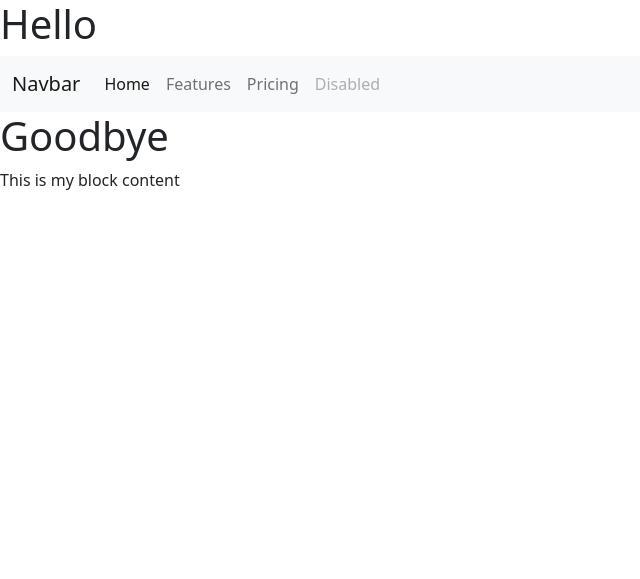
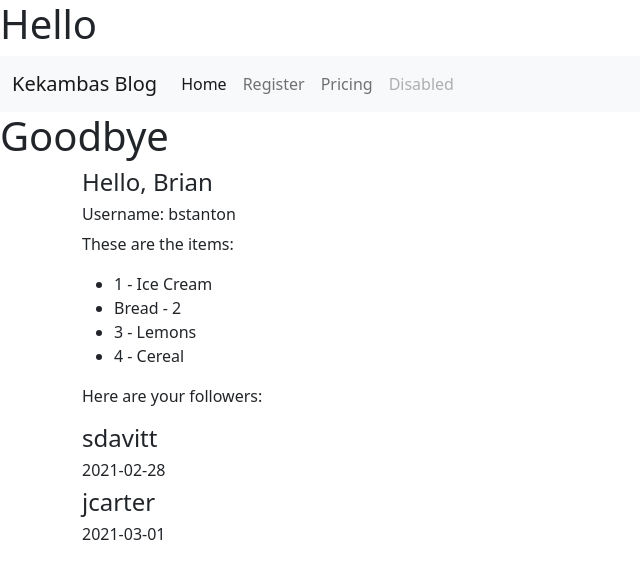
Before and after one commit to fjohngaughan/kekambas_flask_react, a Flask app: page / in a window 1280 px wide. Shown: the top 579 px of the page, without its empty margins (0-640 px from the left). Run offline with Flask 2, Linux system fonts and the light colour scheme; some libraries are stand-ins or nearby versions.

Commit message:
Monday afternoon

```diff
--- a/app/__init__.py
+++ b/app/__init__.py
@@ -1,10 +1,7 @@
 from flask import Flask, render_template
+from config import Config
 
 app = Flask(__name__)
+app.config.from_object(Config)
 
-
-@app.route('/')
-@app.route('/index')
-def hello_world():
-    title = "Kekambas Blog | HOME"
-    return render_template('index.html', title=title)
+from app import routes
--- /dev/null
+++ b/app/routes.py
@@ -0,0 +1,34 @@
+from app import app
+from flask import render_template
+
+@app.route('/')
+@app.route('/index')
+def hello_world():
+    context = {
+        'title': 'Kekambas Blog | HOME',
+        'customer_name': 'Brian',
+        'customer_username': 'bstanton',
+        'items': {
+            1: 'Ice Cream',
+            2: 'Bread',
+            3: 'Lemons',
+            4: 'Cereal'
+        },
+        'followers': [
+            {
+                'username': 'sdavitt',
+                'created_at': '2021-02-28'
+            },
+            {
+                'username': 'jcarter',
+                'created_at': '2021-03-01'
+            }
+        ]
+    }
+    return render_template('index.html', **context)
+
+
+@app.route('/register')
+def register():
+    title = "Kekambas Blog | REGISTER"
+    return render_template('register.html', title=title)
--- a/app/templates/base.html
+++ b/app/templates/base.html
@@ -15,9 +15,11 @@
     {% include 'nav.html' %}
     <h1>Goodbye</h1>
 
-    {% block content %}
+    <div class="container">
+        {% block content %}
 
-    {% endblock content %}
+        {% endblock content %}
+    </div>
 
 
 <script src="https://cdnjs.cloudflare.com/ajax/libs/popper.js/2.5.4/umd/popper.min.js"></script>
--- a/app/templates/index.html
+++ b/app/templates/index.html
@@ -1,5 +1,21 @@
 {% extends 'base.html' %}
 
 {% block content %}
-    <p>This is my block content</p>
+    <h4>Hello, {{ customer_name }}</h4>
+    <h6>Username: {{ customer_username }}</h6>
+    <p>These are the items:</p>
+    <ul>
+        {% for key,item in items.items() %}
+            {% if item == 'Bread' %}
+                <li>{{ item }} - {{ key }}</li>
+            {% else %}
+                <li>{{ key }} - {{ item }}</li>
+            {% endif %}
+        {% endfor %}
+    </ul>
+    <p>Here are your followers:</p>
+    {% for follower in followers %}
+        <h4>{{ follower.username }}</h4>
+        <h6>{{ follower.created_at }}</h6>
+    {% endfor %}
 {% endblock content %}
--- a/app/templates/nav.html
+++ b/app/templates/nav.html
@@ -1,16 +1,13 @@
 <nav class="navbar navbar-expand-lg navbar-light bg-light">
     <div class="container-fluid">
-      <a class="navbar-brand" href="#">Navbar</a>
-      <button class="navbar-toggler" type="button" data-bs-toggle="collapse" data-bs-target="#navbarNav" aria-controls="navbarNav" aria-expanded="false" aria-label="Toggle navigation">
-        <span class="navbar-toggler-icon"></span>
-      </button>
+      <a class="navbar-brand" href="{{ url_for('hello_world') }}">Kekambas Blog</a>
       <div class="collapse navbar-collapse" id="navbarNav">
         <ul class="navbar-nav">
           <li class="nav-item">
-            <a class="nav-link active" aria-current="page" href="#">Home</a>
+            <a class="nav-link active" aria-current="page" href="{{ url_for('hello_world') }}">Home</a>
           </li>
           <li class="nav-item">
-            <a class="nav-link" href="#">Features</a>
+            <a class="nav-link" href="{{ url_for('register') }}">Register</a>
           </li>
           <li class="nav-item">
             <a class="nav-link" href="#">Pricing</a>
--- /dev/null
+++ b/app/templates/register.html
@@ -0,0 +1,6 @@
+{% extends 'base.html' %}
+
+{% block content %}
+<h1>Hello, new user. Please register here!</h1>
+
+{% endblock content %}
--- /dev/null
+++ b/config.py
@@ -0,0 +1,5 @@
+import os
+
+class Config():
+    FLASK_APP=os.environ.get('FLASK_APP')
+    FLASK_ENV=os.environ.get('FLASK_ENV')
--- a/requirements.txt
+++ b/requirements.txt
@@ -3,4 +3,5 @@ Flask==1.1.2
 itsdangerous==1.1.0
 Jinja2==2.11.3
 MarkupSafe==1.1.1
+python-dotenv==0.15.0
 Werkzeug==1.0.1
```
Also changed, not shown: 1 other file.
